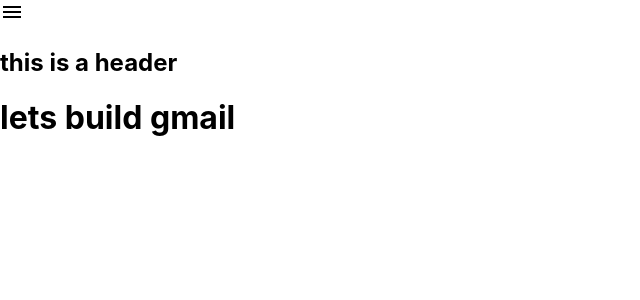
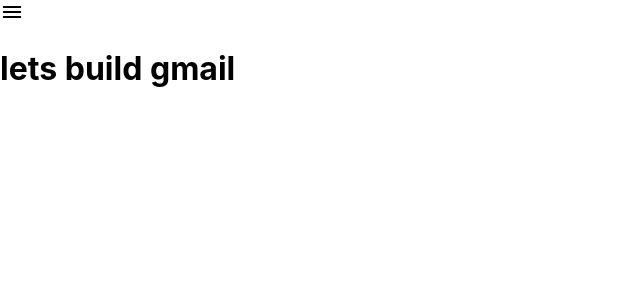
Before and after one commit to Molberda/gmail-clone, a React (Create React App) app: page / in a window 1280 px wide. Shown: the top 300 px of the page, without its empty margins (0-640 px from the left). Built offline with nearby package versions, Linux system fonts and the light colour scheme.

Commit message:
updated the header component

```diff
--- a/src/components/Header.jsx
+++ b/src/components/Header.jsx
@@ -1,14 +1,15 @@
-import React from 'react';
-import '../CSS/Header.css'
-import { Menu } from '@mui/icons-material';
+import React from "react";
+import "../CSS/Header.css";
+import { Menu } from "@mui/icons-material";
 
 const Header = () => {
-    return (
-        <header>
-            <Menu/>
-            <h2>this is a header</h2>
-        </header>
-    );
-}
+  return (
+    <header>
+      <div className="header__left">
+        <Menu />
+      </div>
+    </header>
+  );
+};
 
 export default Header;
```
